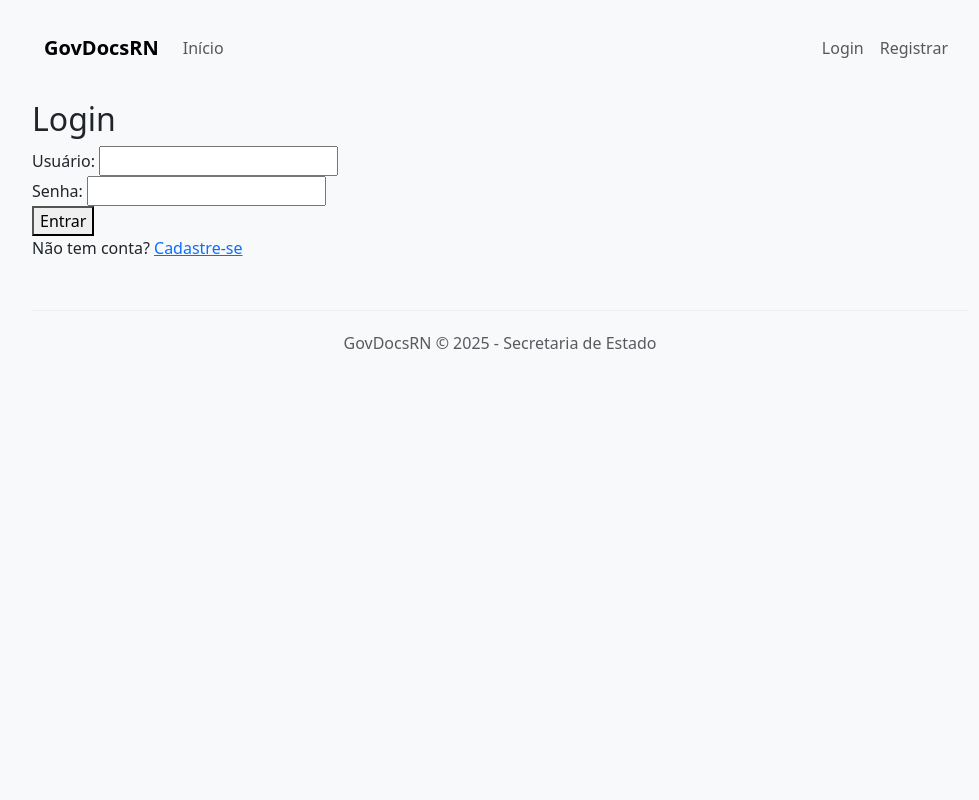
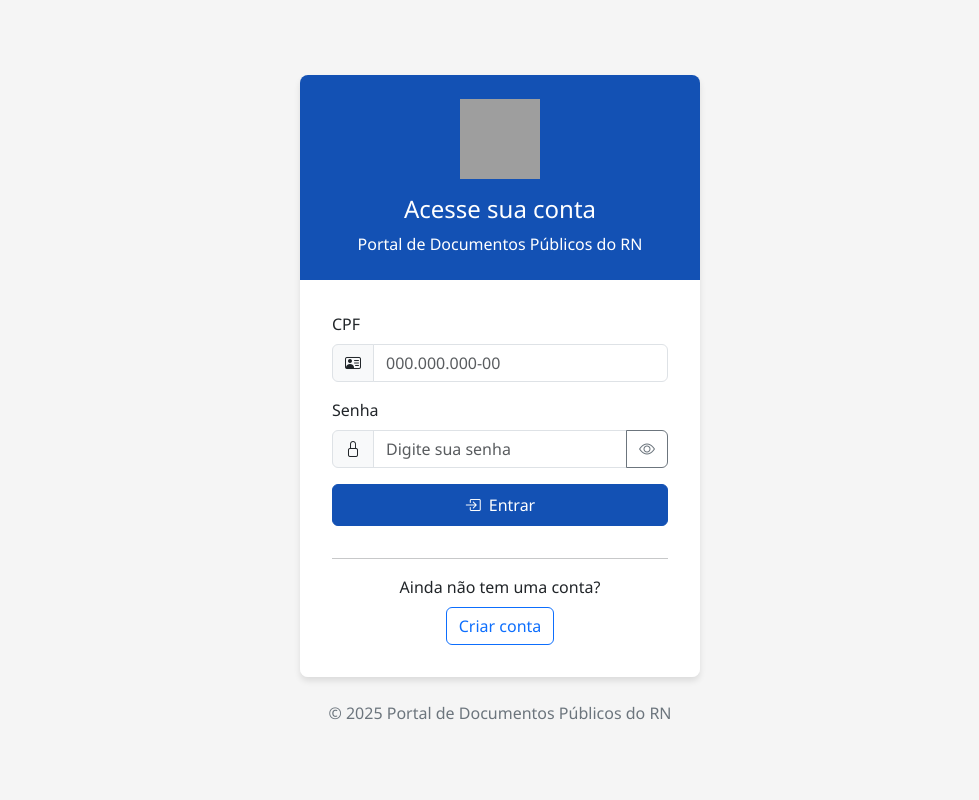
Before and after one commit to paulofrancisco007/desafio_hackaton, a Flask app: page /login in a window 1280 px wide. Shown: the whole page, without its empty margins (140-1119 px from the left). Run offline with Flask 3, Linux system fonts and the light colour scheme; grey boxes are pictures that could not be loaded.

Commit message:
Add files via upload

```diff
--- a/templates/login.html
+++ b/templates/login.html
@@ -1,25 +1,169 @@
-{% extends "base.html" %}
+<!DOCTYPE html>
+<html lang="pt-br">
 
-{% block content %}
-<h2>Login</h2>
-{% with messages = get_flashed_messages(with_categories=true) %}
-  {% if messages %}
-    {% for category, message in messages %}
-      <div class="alert alert-{{ category }}">{{ message }}</div>
-    {% endfor %}
-  {% endif %}
-{% endwith %}
+<head>
+  <meta charset="UTF-8">
+  <meta name="viewport" content="width=device-width, initial-scale=1.0">
+  <title>Portal de Documentos - Login</title>
+  <link rel="stylesheet" href="https://cdn.jsdelivr.net/npm/bootstrap@5.3.3/dist/css/bootstrap.min.css">
+  <link rel="stylesheet" href="https://cdn.jsdelivr.net/npm/bootstrap-icons@1.10.5/font/bootstrap-icons.css">
+  <style>
+    :root {
+      --gov-br-blue: #1351b4;
+      --gov-br-blue-dark: #0d3a7a;
+      --gov-br-yellow: #fbc02d;
+      --gov-br-yellow-dark: #f9a825;
+      --gov-br-light: #f5f5f5;
+    }
 
-<form method="POST" action="{{ url_for('login') }}">
-  <div>
-    <label>Usuário:</label>
-    <input type="text" name="username" required>
+    body {
+      font-family: 'Segoe UI', Tahoma, Geneva, Verdana, sans-serif;
+      background-color: var(--gov-br-light);
+      height: 100vh;
+      display: flex;
+      align-items: center;
+    }
+
+    .login-container {
+      max-width: 400px;
+      width: 100%;
+      margin: 0 auto;
+    }
+
+    .login-card {
+      border: none;
+      border-radius: 8px;
+      box-shadow: 0 4px 6px rgba(0, 0, 0, 0.1);
+    }
+
+    .login-header {
+      background-color: var(--gov-br-blue);
+      color: white;
+      padding: 1.5rem;
+      border-top-left-radius: 8px;
+      border-top-right-radius: 8px;
+      text-align: center;
+    }
+
+    .login-body {
+      padding: 2rem;
+      background-color: white;
+      border-bottom-left-radius: 8px;
+      border-bottom-right-radius: 8px;
+    }
+
+    .form-control:focus {
+      border-color: var(--gov-br-blue);
+      box-shadow: 0 0 0 0.25rem rgba(19, 81, 180, 0.25);
+    }
+
+    .btn-primary {
+      background-color: var(--gov-br-blue);
+      border-color: var(--gov-br-blue);
+    }
+
+    .btn-primary:hover {
+      background-color: var(--gov-br-blue-dark);
+      border-color: var(--gov-br-blue-dark);
+    }
+
+    .login-footer {
+      text-align: center;
+      margin-top: 1.5rem;
+      color: #6c757d;
+    }
+
+    .login-logo {
+      width: 80px;
+      height: 80px;
+      margin-bottom: 1rem;
+    }
+  </style>
+</head>
+
+<body>
+  <div class="container">
+    <div class="login-container">
+      <div class="login-card">
+        <div class="login-header">
+          <img src="icon.png" class="login-logo" alt="Logo">
+          <h4>Acesse sua conta</h4>
+          <p class="mb-0">Portal de Documentos Públicos do RN</p>
+        </div>
+        <div class="login-body">
+          <form method="POST" action="{{ url_for('login') }}">
+            <div class="mb-3">
+              <label for="cpf" class="form-label">CPF</label>
+              <div class="input-group">
+                <span class="input-group-text"><i class="bi bi-person-vcard"></i></span>
+                <input type="text" class="form-control" name="cpf" id="cpf" placeholder="000.000.000-00" required>
+              </div>
+            </div>
+            <div class="mb-3">
+              <label for="senha" class="form-label">Senha</label>
+              <div class="input-group">
+                <span class="input-group-text"><i class="bi bi-lock"></i></span>
+                <input type="password" class="form-control" name="senha" id="senha" placeholder="Digite sua senha" required>
+                <button class="btn btn-outline-secondary" type="button" id="togglePassword">
+                  <i class="bi bi-eye"></i>
+                </button>
+              </div>
+            </div>
+            <button type="submit" class="btn btn-primary w-100 py-2 mb-3">
+              <i class="bi bi-box-arrow-in-right me-2"></i>Entrar
+            </button>
+            <hr>
+            <div class="text-center">
+              <p class="mb-0">Ainda não tem uma conta?</p>
+              <a href="{{ url_for('cadastro') }}" class="btn btn-outline-primary mt-2">Criar conta</a>
+            </div>
+          </form>
+        </div>
+      </div>
+      <div class="login-footer">
+        <p class="mb-0">© 2025 Portal de Documentos Públicos do RN</p>
+      </div>
+    </div>
   </div>
-  <div>
-    <label>Senha:</label>
-    <input type="password" name="password" required>
-  </div>
-  <button type="submit">Entrar</button>
-</form>
-<p>Não tem conta? <a href="{{ url_for('register') }}">Cadastre-se</a></p>
-{% endblock %}
+
+  <script src="https://cdn.jsdelivr.net/npm/bootstrap@5.3.3/dist/js/bootstrap.bundle.min.js"></script>
+  <script>
+    // Mostrar/ocultar senha
+    document.getElementById('togglePassword').addEventListener('click', function() {
+      const passwordInput = document.getElementById('senha');
+      const icon = this.querySelector('i');
+
+      if (passwordInput.type === 'password') {
+        passwordInput.type = 'text';
+        icon.classList.remove('bi-eye');
+        icon.classList.add('bi-eye-slash');
+      } else {
+        passwordInput.type = 'password';
+        icon.classList.remove('bi-eye-slash');
+        icon.classList.add('bi-eye');
+      }
+    });
+
+    // Máscara para CPF
+    document.getElementById('cpf').addEventListener('input', function() {
+      let value = this.value.replace(/\D/g, '');
+
+      if (value.length > 3) {
+        value = value.replace(/^(\d{3})(\d)/g, '$1.$2');
+      }
+      if (value.length > 6) {
+        value = value.replace(/^(\d{3})\.(\d{3})(\d)/g, '$1.$2.$3');
+      }
+      if (value.length > 9) {
+        value = value.replace(/^(\d{3})\.(\d{3})\.(\d{3})(\d)/g, '$1.$2.$3-$4');
+      }
+      if (value.length > 11) {
+        value = value.substring(0, 14);
+      }
+
+      this.value = value;
+    });
+  </script>
+</body>
+
+</html>
```
